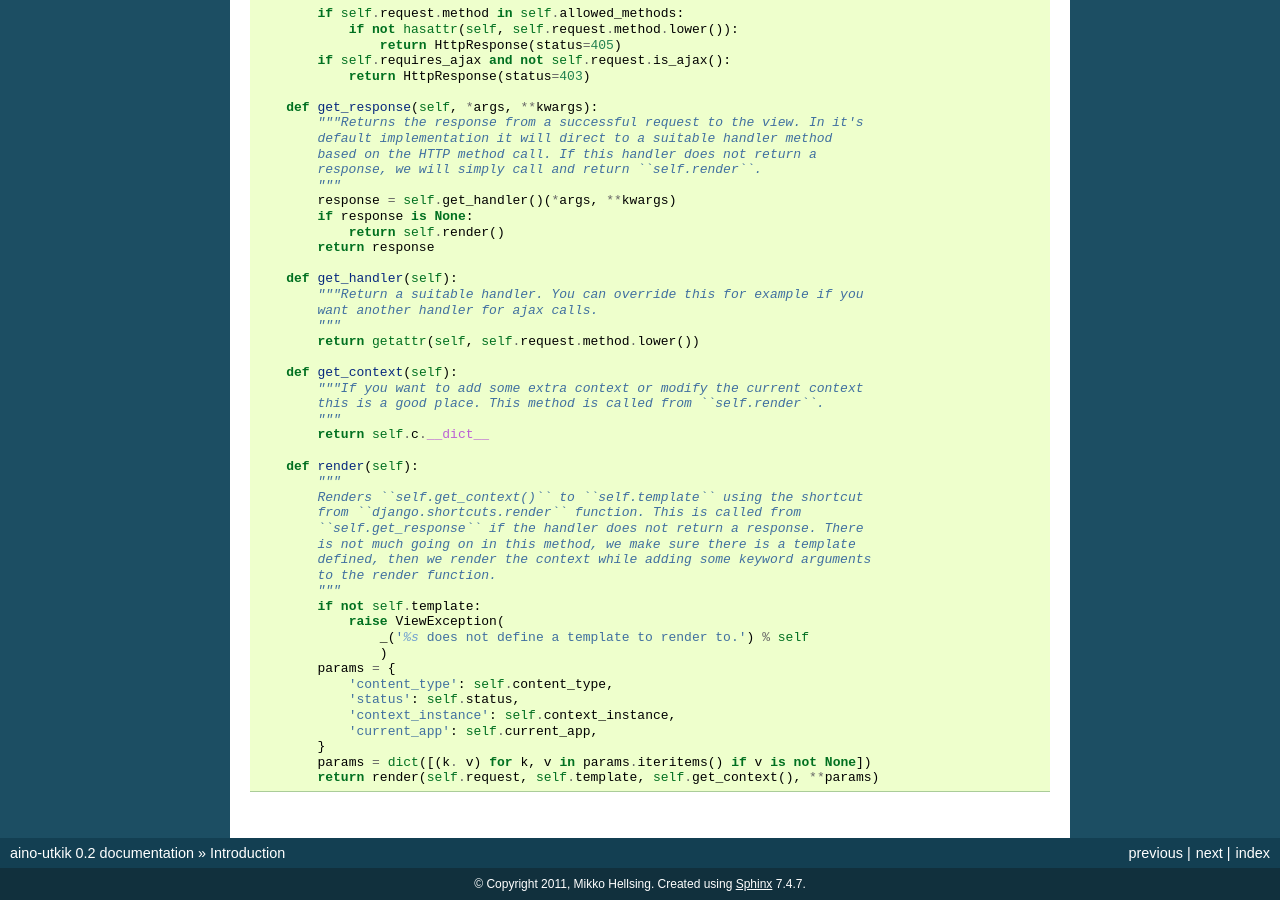
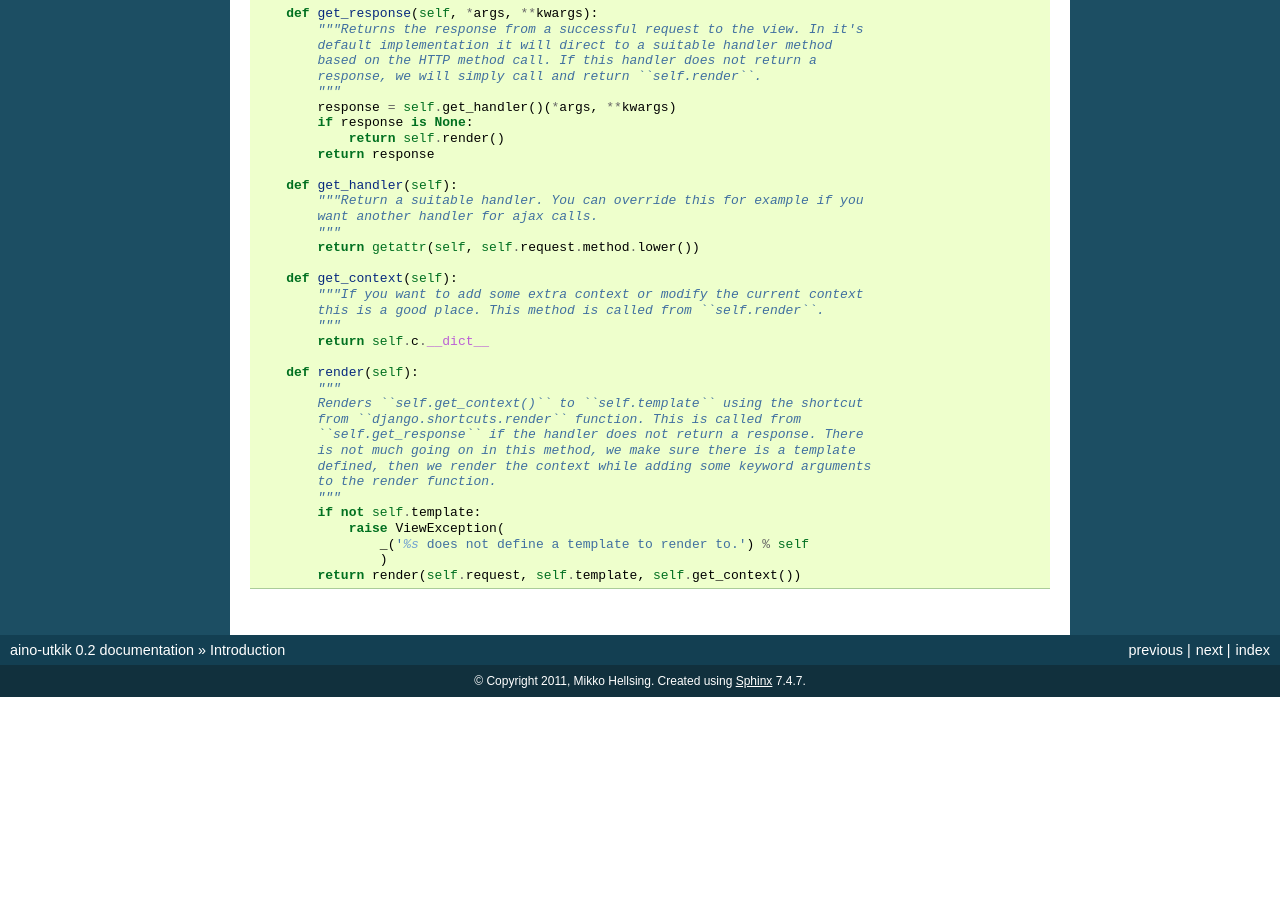
Before and after one commit to sorl/aino-utkik, a Sphinx documentation site: the page built from docs/introduction.rst, in a window 1280 px wide and 900 px high, scrolled down 4386 px. Built offline with Sphinx 7.4.7, drawn with Linux system fonts in a browser that asks for light colours; after the commit the page ends 5083 px from its top, so only the background shows below that; some of the changed text lies outside the part shown.

Commit message:
removed stuff that no one will remember anyway

```diff
--- a/docs/introduction.rst
+++ b/docs/introduction.rst
@@ -242,12 +242,6 @@ TV::
         c = None # c is for context
         template = None # template to render to
 
-        # keyword arguments for django.shortcuts.render
-        content_type = None
-        status = None
-        context_instance = None
-        current_app = None
-
         def __init__(self):
             """All we do here is to instantiate the Context class"""
             self.c = Context()
@@ -309,11 +303,4 @@ TV::
                 raise ViewException(
                     _('%s does not define a template to render to.') % self
                     )
-            params = {
-                'content_type': self.content_type,
-                'status': self.status,
-                'context_instance': self.context_instance,
-                'current_app': self.current_app,
-            }
-            params = dict([(k. v) for k, v in params.iteritems() if v is not None])
-            return render(self.request, self.template, self.get_context(), **params)
+            return render(self.request, self.template, self.get_context())
```
Also changed, not shown: docs/quickstart.rst (+1 -13 lines), 1 other file.
